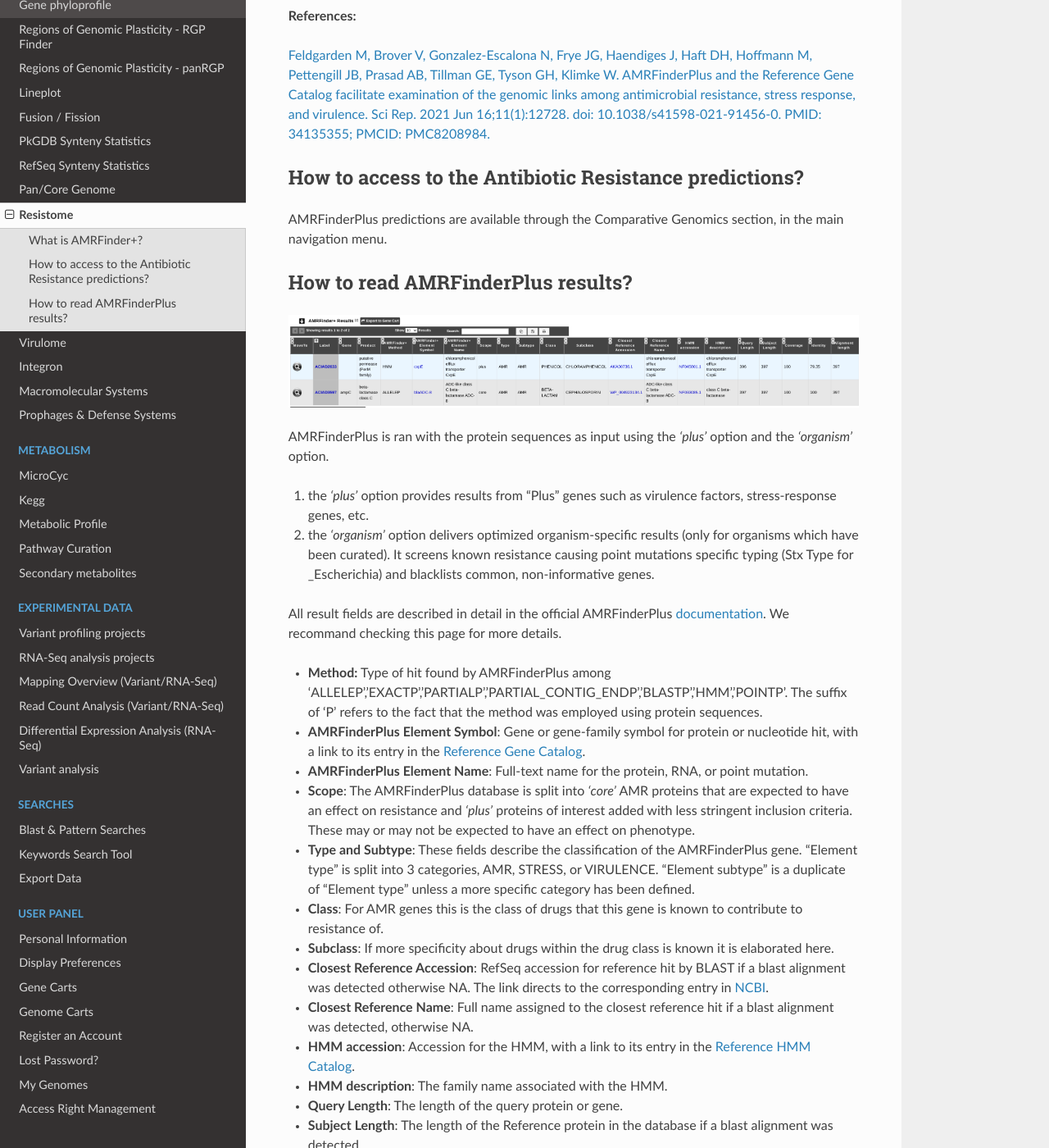
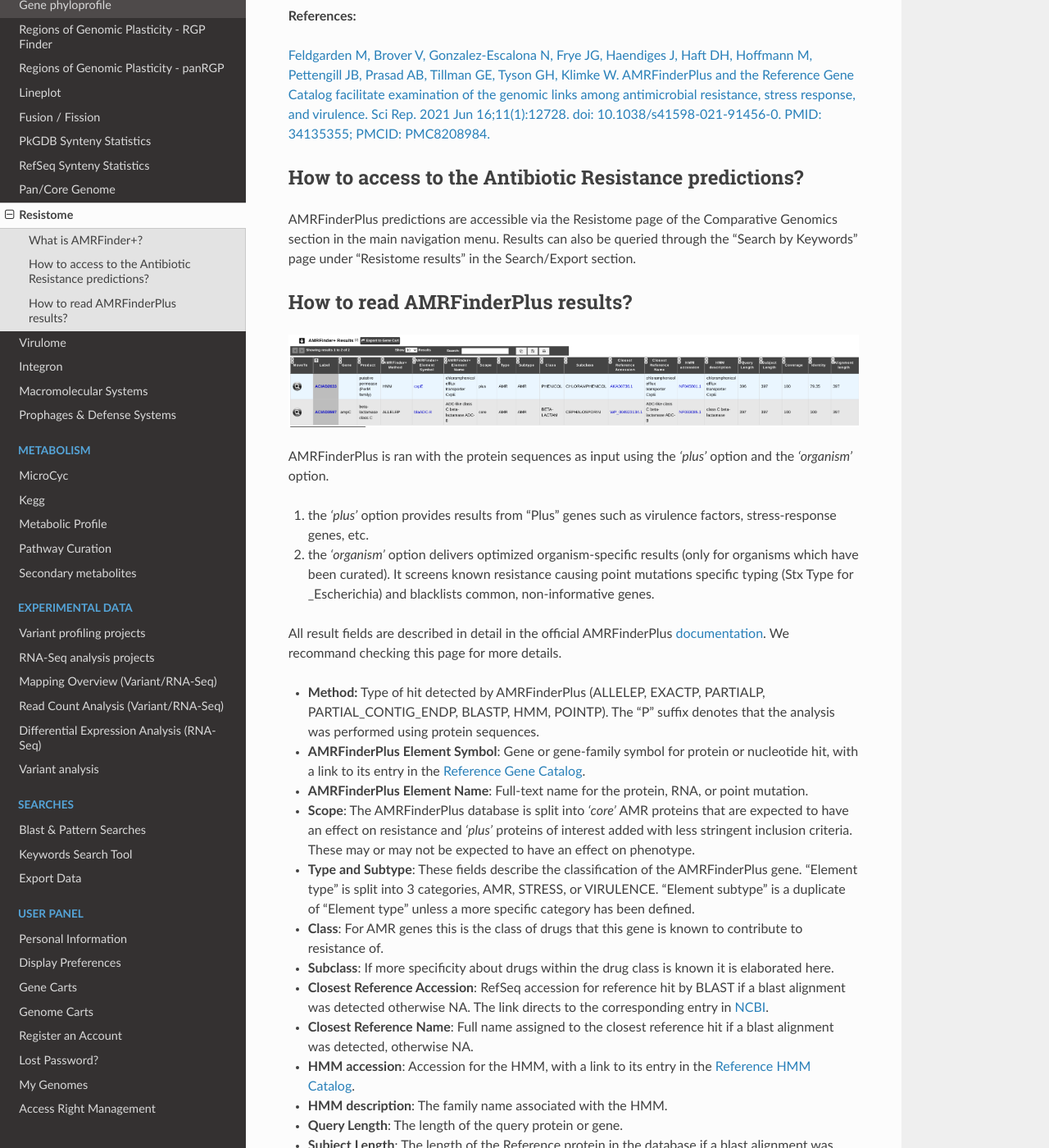
Before and after one commit to labgem/microscope-user-doc, a Sphinx documentation site: the page built from docs/content/compgenomics/amrfinder.rst, in a window 1280 px wide and 1400 px high, scrolled down 472 px. Shown: the whole window at 82% size. Built offline with Sphinx 7.4.7 and the Read the Docs theme 3.1.0, drawn with Linux system fonts in a browser that asks for light colours; formulas are drawn with MathJax 3.

Commit message:
Update amrfinder.rst
- add the availibility under Search by Keywords page
- improve sentence for method

```diff
--- a/docs/content/compgenomics/amrfinder.rst
+++ b/docs/content/compgenomics/amrfinder.rst
@@ -21,7 +21,7 @@
 How to access to the Antibiotic Resistance predictions?
 --------------------------------
 
-AMRFinderPlus predictions are available through the Comparative Genomics section, in the main navigation menu.
+AMRFinderPlus predictions are accessible via the Resistome page of the Comparative Genomics section in the main navigation menu. Results can also be queried through the “Search by Keywords” page under “Resistome results” in the Search/Export section.
 
 How to read AMRFinderPlus results?
 --------------------------------
@@ -35,7 +35,7 @@
 
 All result fields are described in detail in the official AMRFinderPlus `documentation <https://github.com/ncbi/amr/wiki/Running-AMRFinderPlus#output-format>`_. We recommand checking this page for more details.
 
-* **Method:** Type of hit found by AMRFinderPlus among 'ALLELEP','EXACTP','PARTIALP','PARTIAL_CONTIG_ENDP','BLASTP','HMM','POINTP'. The suffix of 'P' refers to the fact that the method was employed using protein sequences.
+* **Method:** Type of hit detected by AMRFinderPlus (ALLELEP, EXACTP, PARTIALP, PARTIAL_CONTIG_ENDP, BLASTP, HMM, POINTP). The “P” suffix denotes that the analysis was performed using protein sequences.
 * **AMRFinderPlus Element Symbol**: Gene or gene-family symbol for protein or nucleotide hit, with a link to its entry in the `Reference Gene Catalog <https://www.ncbi.nlm.nih.gov/pathogens/refgene/>`_.
 * **AMRFinderPlus Element Name**:  Full-text name for the protein, RNA, or point mutation.
 * **Scope**:  The AMRFinderPlus database is split into *'core'* AMR proteins that are expected to have an effect on resistance and *'plus'* proteins of interest added with less stringent inclusion criteria. These may or may not be expected to have an effect on phenotype.
```
